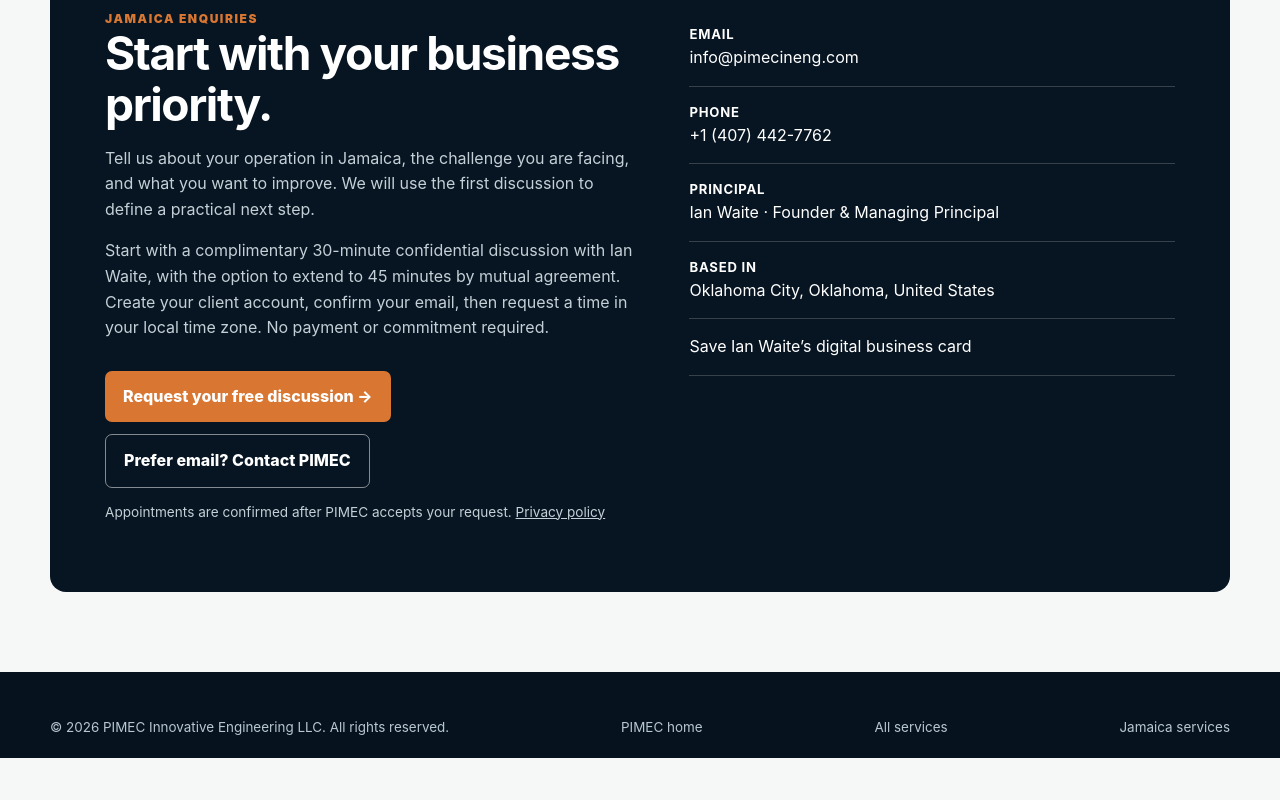
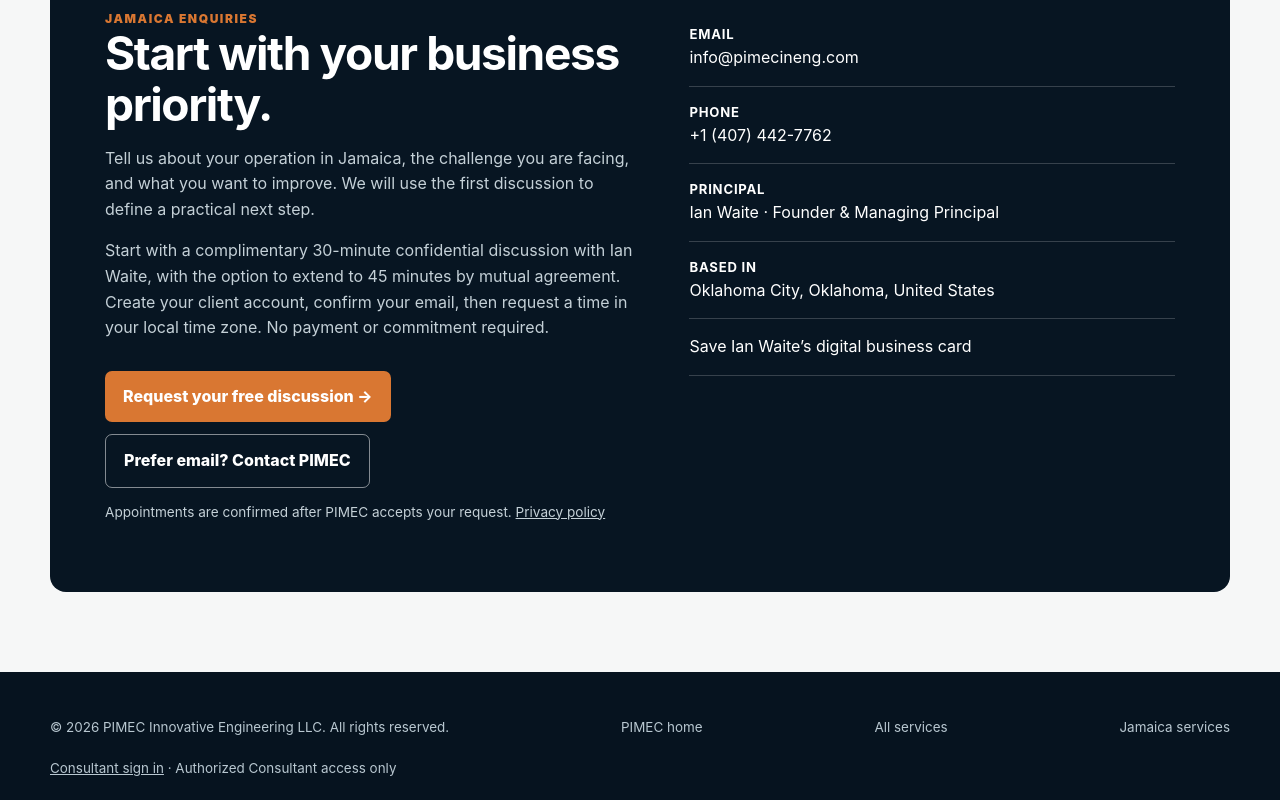
Before and after one commit to pimec25/pimecineng.github.io, a plain HTML site: page jamaica/index.html in a window 1280 px wide. Shown: the part 3573-4373 px from the top of the page. Before the commit the page ends 4331 px from the top, so only its background shows below. Drawn offline with Linux system fonts and the light colour scheme.

Commit message:
Add authorized Consultant sign-in entry point

```diff
--- a/jamaica/index.html
+++ b/jamaica/index.html
@@ -59,5 +59,5 @@
 <section id="contact" class="contact"><div class="container"><div class="contactbox"><div><div class="eyebrow">Jamaica enquiries</div><h2>Start with your business priority.</h2><p>Tell us about your operation in Jamaica, the challenge you are facing, and what you want to improve. We will use the first discussion to define a practical next step.</p><p>Start with a complimentary 30-minute confidential discussion with Ian Waite, with the option to extend to 45 minutes by mutual agreement. Create your client account, confirm your email, then request a time in your local time zone. No payment or commitment required.</p><div class="actions"><a class="button" href="/Client/discovery/">Request your free discussion →</a><a class="button outline" href="mailto:info@pimecineng.com?subject=Jamaica%20Services%20Enquiry">Prefer email? Contact PIMEC</a></div><p style="font-size:.85rem">Appointments are confirmed after PIMEC accepts your request. <a href="/Client/privacy/" style="text-decoration:underline">Privacy policy</a></p></div>
 <div class="contactlist"><div><strong>Email</strong><a href="mailto:info@pimecineng.com?subject=Jamaica%20Services%20Enquiry">info@pimecineng.com</a></div><div><strong>Phone</strong><a href="tel:+14074427762">+1 (407) 442-7762</a></div><div><strong>Principal</strong>Ian Waite · Founder &amp; Managing Principal</div><div><strong>Based in</strong>Oklahoma City, Oklahoma, United States</div><div><a href="/card/">Save Ian Waite’s digital business card</a></div></div>
 </div></div></section></main>
-<footer><div class="container foot"><span>© 2026 PIMEC Innovative Engineering LLC. All rights reserved.</span><a href="/">PIMEC home</a><a href="/#services">All services</a><a href="/jamaica/" aria-current="page">Jamaica services</a></div></footer>
+<footer><div class="container foot"><span>© 2026 PIMEC Innovative Engineering LLC. All rights reserved.</span><a href="/">PIMEC home</a><a href="/#services">All services</a><a href="/jamaica/" aria-current="page">Jamaica services</a></div><div class="container" style="padding-top:20px;font-size:.84rem"><a href="/consultant" rel="nofollow" style="text-decoration:underline">Consultant sign in</a><span> · Authorized Consultant access only</span></div></footer>
 </body></html>
```
